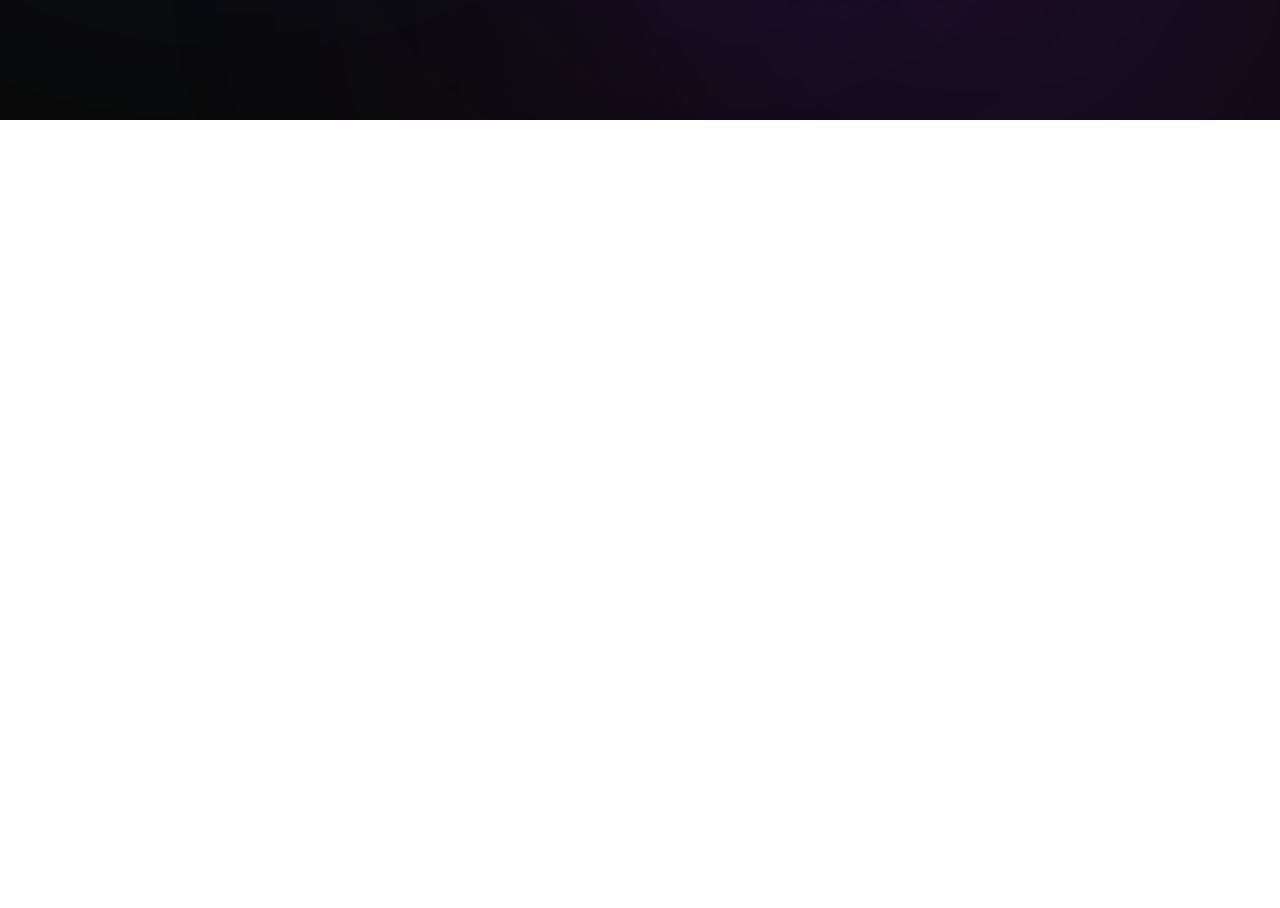
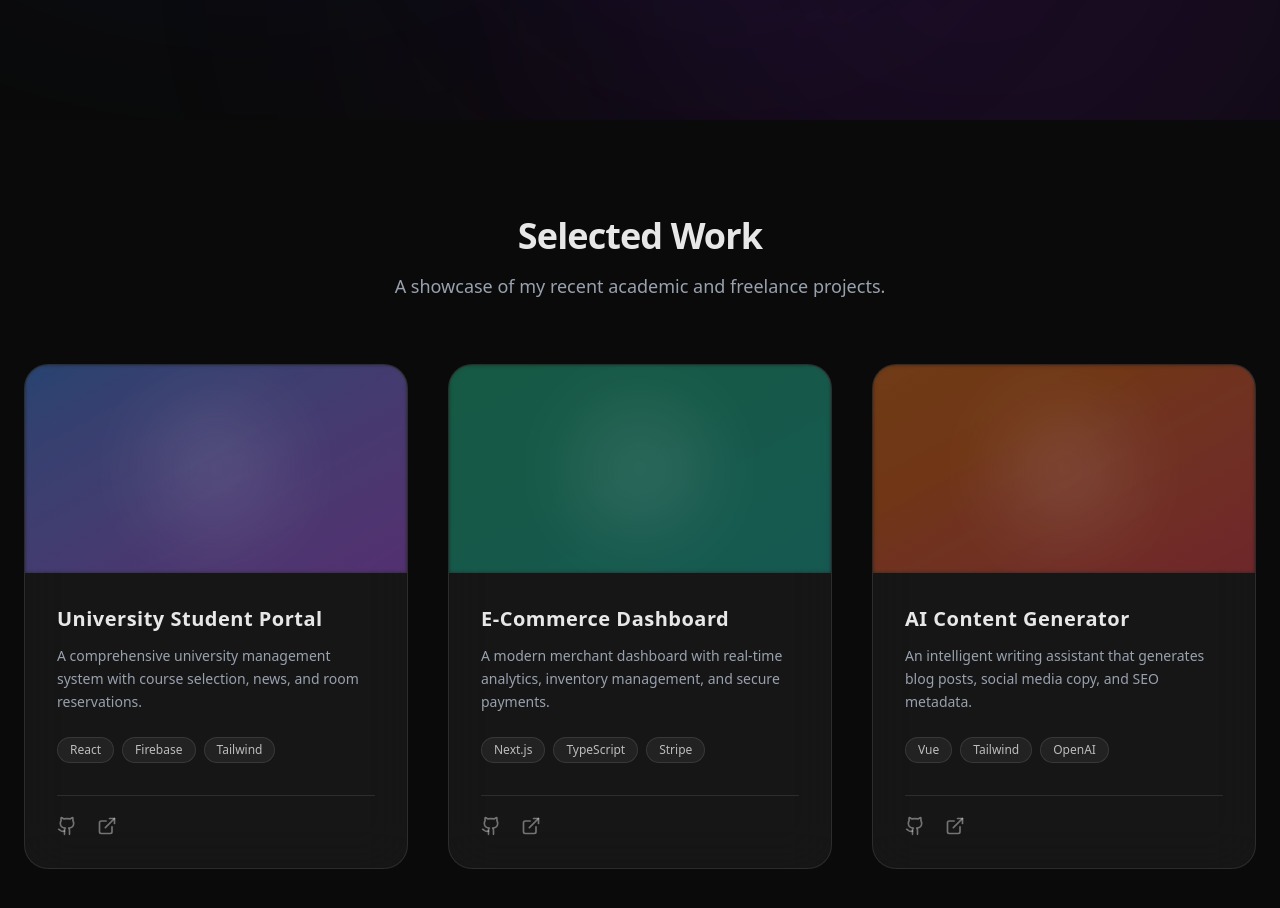
Before and after one commit to MohammadGhorbani-dev/personal-portfolio, a React (Vite) app: page / in a window 1280 px wide. Shown: the part 680-1588 px from the top of the page. Before the commit the page ends 800 px from the top, so only its background shows below. Built offline with nearby package versions, Linux system fonts and the light colour scheme.

Commit message:
V0.3 Passed

```diff
--- a/src/App.tsx
+++ b/src/App.tsx
@@ -6,13 +6,15 @@
 import Background from './components/Background';
 import Navbar from './components/Navbar';
 import Hero from './components/Hero';
+import Projects from './components/Projects';
 
 export default function App() {
   return (
-    <div className="min-h-screen bg-[#0a0a0a] text-white font-sans relative overflow-hidden selection:bg-white/20 selection:text-white">
+    <div className="min-h-screen bg-[#0a0a0a] text-white font-sans relative overflow-x-hidden selection:bg-white/20 selection:text-white">
       <Background />
       <Navbar />
       <Hero />
+      <Projects />
     </div>
   );
 }
--- /dev/null
+++ b/src/components/Projects.tsx
@@ -0,0 +1,126 @@
+import { motion } from 'motion/react';
+import { Github, ExternalLink } from 'lucide-react';
+
+const projects = [
+  {
+    title: 'University Student Portal',
+    description: 'A comprehensive university management system with course selection, news, and room reservations.',
+    tags: ['React', 'Firebase', 'Tailwind'],
+    gradient: 'from-blue-500/20 to-purple-500/20',
+  },
+  {
+    title: 'E-Commerce Dashboard',
+    description: 'A modern merchant dashboard with real-time analytics, inventory management, and secure payments.',
+    tags: ['Next.js', 'TypeScript', 'Stripe'],
+    gradient: 'from-emerald-500/20 to-teal-500/20',
+  },
+  {
+    title: 'AI Content Generator',
+    description: 'An intelligent writing assistant that generates blog posts, social media copy, and SEO metadata.',
+    tags: ['Vue', 'Tailwind', 'OpenAI'],
+    gradient: 'from-orange-500/20 to-red-500/20',
+  }
+];
+
+const containerVariants = {
+  hidden: { opacity: 0 },
+  visible: {
+    opacity: 1,
+    transition: { staggerChildren: 0.2 }
+  }
+};
+
+const cardVariants = {
+  hidden: { opacity: 0, y: 40 },
+  visible: {
+    opacity: 1,
+    y: 0,
+    transition: { duration: 0.8, ease: [0.16, 1, 0.3, 1] }
+  }
+};
+
+export default function Projects() {
+  return (
+    <section id="projects" className="relative z-10 w-full max-w-7xl mx-auto px-6 py-24">
+      {/* Section Header */}
+      <div className="text-center mb-16">
+        <motion.h2
+          initial={{ opacity: 0, y: 20 }}
+          whileInView={{ opacity: 1, y: 0 }}
+          viewport={{ once: true, margin: "-100px" }}
+          transition={{ duration: 0.8, ease: "easeOut" }}
+          className="text-3xl md:text-4xl font-bold tracking-tight text-white/90 mb-4"
+        >
+          Selected Work
+        </motion.h2>
+        <motion.p
+          initial={{ opacity: 0, y: 20 }}
+          whileInView={{ opacity: 1, y: 0 }}
+          viewport={{ once: true, margin: "-100px" }}
+          transition={{ duration: 0.8, ease: "easeOut", delay: 0.1 }}
+          className="text-gray-400 text-lg max-w-2xl mx-auto"
+        >
+          A showcase of my recent academic and freelance projects.
+        </motion.p>
+      </div>
+
+      {/* Grid Layout */}
+      <motion.div
+        variants={containerVariants}
+        initial="hidden"
+        whileInView="visible"
+        viewport={{ once: true, margin: "-100px" }}
+        className="grid grid-cols-1 md:grid-cols-2 lg:grid-cols-3 gap-8 lg:gap-10"
+      >
+        {projects.map((project, index) => (
+          <motion.div
+            key={index}
+            variants={cardVariants}
+            whileHover={{ scale: 1.02 }}
+            className="group relative flex flex-col rounded-3xl overflow-hidden bg-white/5 backdrop-blur-xl border border-white/10 transition-all duration-500 hover:border-white/30 hover:shadow-[0_8px_32px_rgba(255,255,255,0.05)]"
+          >
+            {/* Image Placeholder */}
+            <div className={`h-52 w-full bg-gradient-to-br ${project.gradient} relative overflow-hidden flex items-center justify-center`}>
+              <div className="absolute inset-0 backdrop-blur-[2px]"></div>
+              {/* Abstract glowing shape inside placeholder */}
+              <div className="w-32 h-32 rounded-full bg-white/10 blur-2xl absolute"></div>
+            </div>
+
+            {/* Content Area */}
+            <div className="flex flex-col flex-grow p-6 sm:p-8">
+              <h3 className="text-xl font-semibold text-white/90 mb-3 tracking-wide">{project.title}</h3>
+              <p className="text-gray-400 text-sm leading-relaxed mb-6 flex-grow">{project.description}</p>
+
+              {/* Tech Stack Tags */}
+              <div className="flex flex-wrap gap-2 mb-8">
+                {project.tags.map(tag => (
+                  <span key={tag} className="px-3 py-1 text-xs font-medium rounded-full bg-white/5 border border-white/10 text-white/70">
+                    {tag}
+                  </span>
+                ))}
+              </div>
+
+              {/* Footer */}
+              <div className="flex items-center gap-5 pt-5 border-t border-white/10 mt-auto">
+                <a
+                  href="#"
+                  className="text-white/40 hover:text-white transition-colors duration-300"
+                  aria-label="View source on GitHub"
+                >
+                  <Github size={20} strokeWidth={2} />
+                </a>
+                <a
+                  href="#"
+                  className="text-white/40 hover:text-white transition-colors duration-300"
+                  aria-label="View live project"
+                >
+                  <ExternalLink size={20} strokeWidth={2} />
+                </a>
+              </div>
+            </div>
+          </motion.div>
+        ))}
+      </motion.div>
+    </section>
+  );
+}
```
